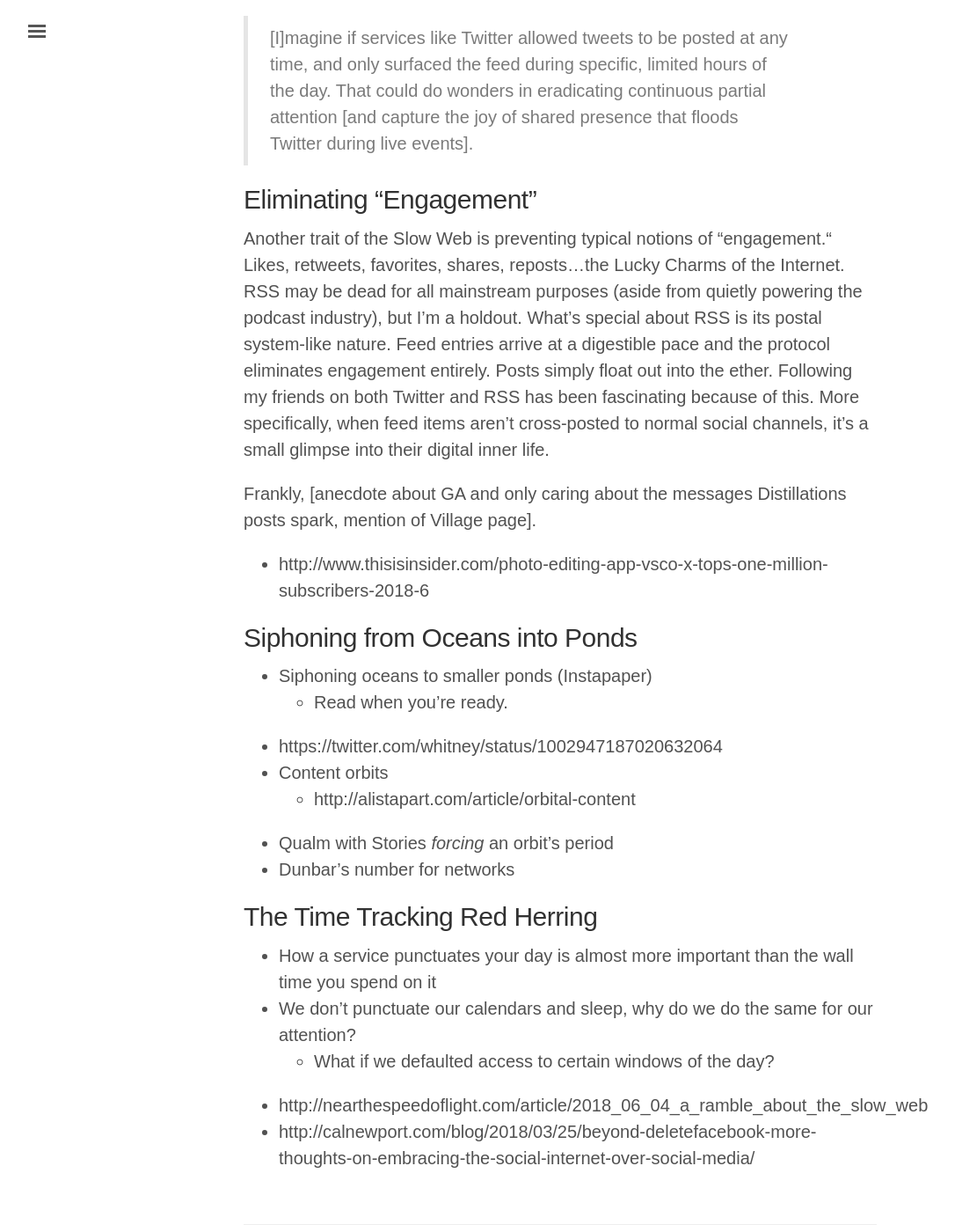
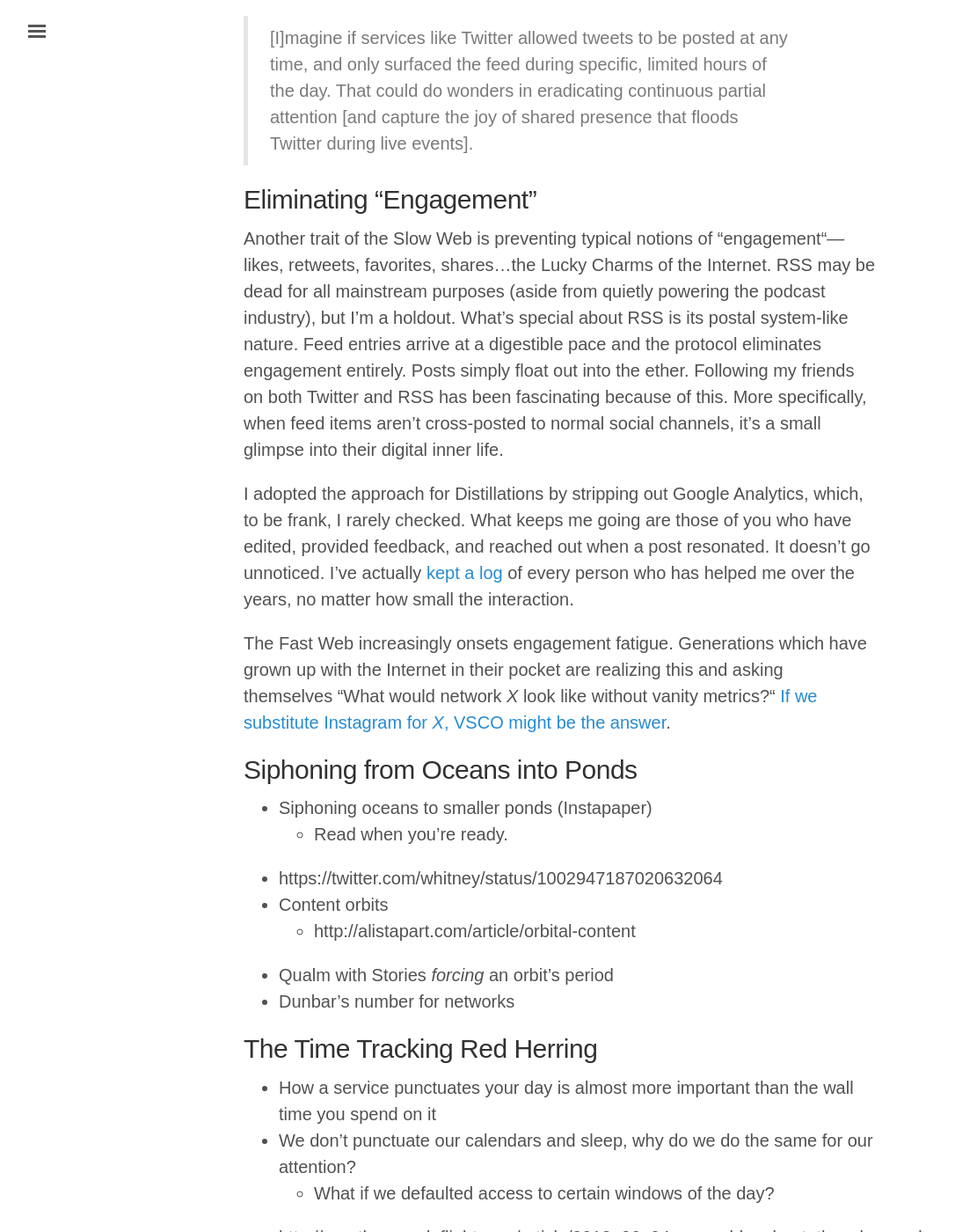
Before and after one commit to rvsrvs/jasdev.github.io, a Jekyll site: the page built from _posts/2018-6-15-slowing-down-the-web.md, in a window 1280 px wide and 1400 px high, scrolled down 2610 px. Shown: the whole window at 88% size, without its empty margins (3-1089 px from the left). Built offline with Jekyll 4.4.1, drawn with Linux system fonts in a browser that asks for light colours; some web fonts are replaced; some of the changed text lies outside the part shown.

Commit message:
More work on the engagement section

```diff
--- a/_posts/2018-6-15-slowing-down-the-web.md
+++ b/_posts/2018-6-15-slowing-down-the-web.md
@@ -27,11 +27,11 @@
 
 ## Eliminating “Engagement”
 
-Another trait of the Slow Web is preventing typical notions of “engagement.“ Likes, retweets, favorites, shares, reposts…the Lucky Charms of the Internet. RSS may be dead for all mainstream purposes (aside from quietly powering the podcast industry), but I’m a holdout. What’s special about RSS is its postal system-like nature. Feed entries arrive at a digestible pace and the protocol eliminates engagement entirely. Posts simply float out into the ether. Following my friends on both Twitter and RSS has been fascinating because of this. More specifically, when feed items aren’t cross-posted to normal social channels, it’s a small glimpse into their digital inner life.
+Another trait of the Slow Web is preventing typical notions of “engagement“—likes, retweets, favorites, shares…the Lucky Charms of the Internet. RSS may be dead for all mainstream purposes (aside from quietly powering the podcast industry), but I’m a holdout. What’s special about RSS is its postal system-like nature. Feed entries arrive at a digestible pace and the protocol eliminates engagement entirely. Posts simply float out into the ether. Following my friends on both Twitter and RSS has been fascinating because of this. More specifically, when feed items aren’t cross-posted to normal social channels, it’s a small glimpse into their digital inner life.
 
-Frankly, [anecdote about GA and only caring about the messages Distillations posts spark, mention of Village page].
+I adopted the approach for Distillations by stripping out Google Analytics, which, to be frank, I rarely checked. What keeps me going are those of you who have edited, provided feedback, and reached out when a post resonated. It doesn’t go unnoticed. I’ve actually [kept a log](/village) of every person who has helped me over the years, no matter how small the interaction.
 
-- http://www.thisisinsider.com/photo-editing-app-vsco-x-tops-one-million-subscribers-2018-6
+The Fast Web increasingly onsets engagement fatigue. Generations which have grown up with the Internet in their pocket are realizing this and asking themselves “What would network _X_ look like without vanity metrics?“ [If we substitute Instagram for _X_, VSCO might be the answer](http://www.thisisinsider.com/photo-editing-app-vsco-x-tops-one-million-subscribers-2018-6).
 
 ## Siphoning from Oceans into Ponds
 
@@ -51,3 +51,4 @@
 
 - http://nearthespeedoflight.com/article/2018_06_04_a_ramble_about_the_slow_web
 - http://calnewport.com/blog/2018/03/25/beyond-deletefacebook-more-thoughts-on-embracing-the-social-internet-over-social-media/
+- https://www.jessesquires.com/blog/removing-google-analytics-too/
```
